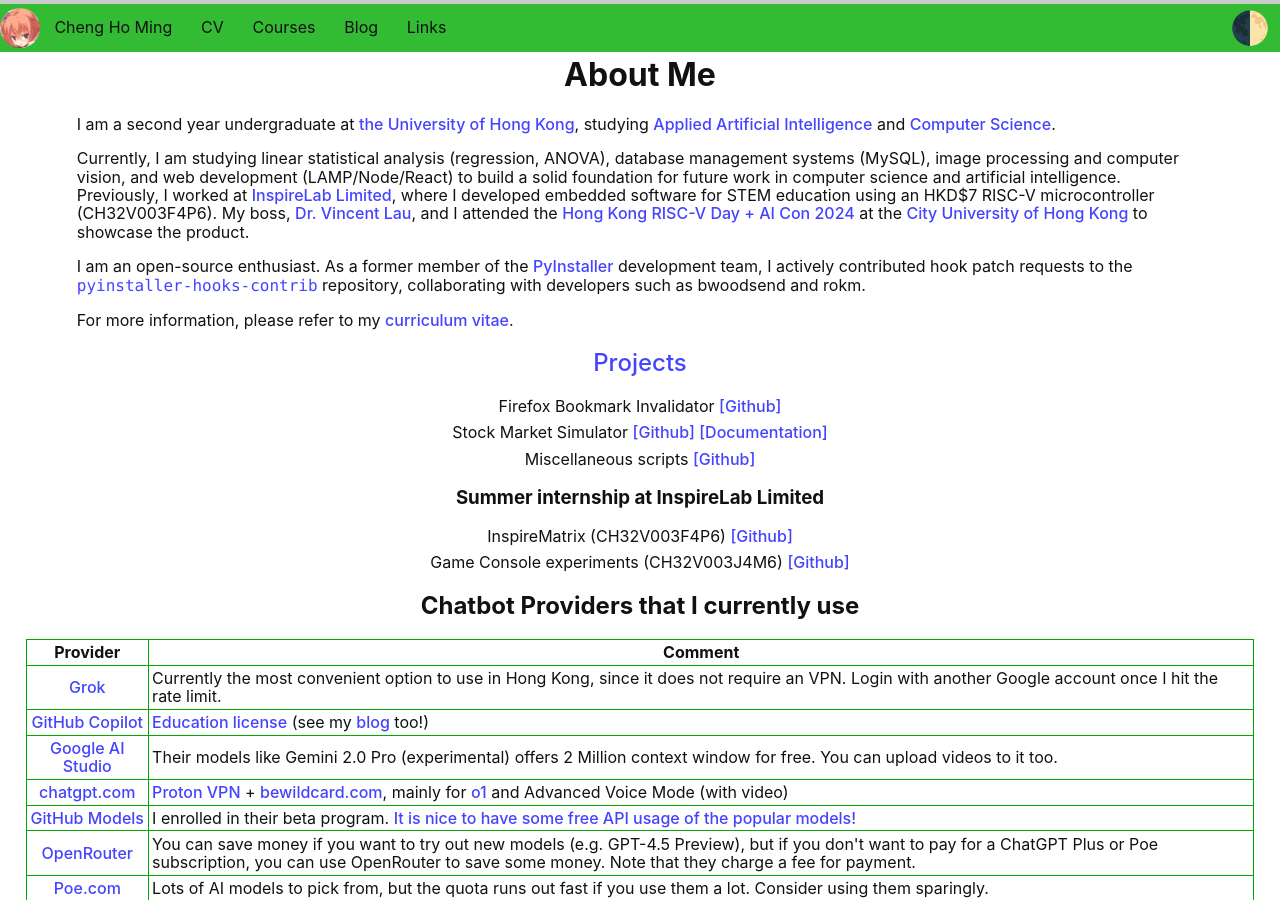
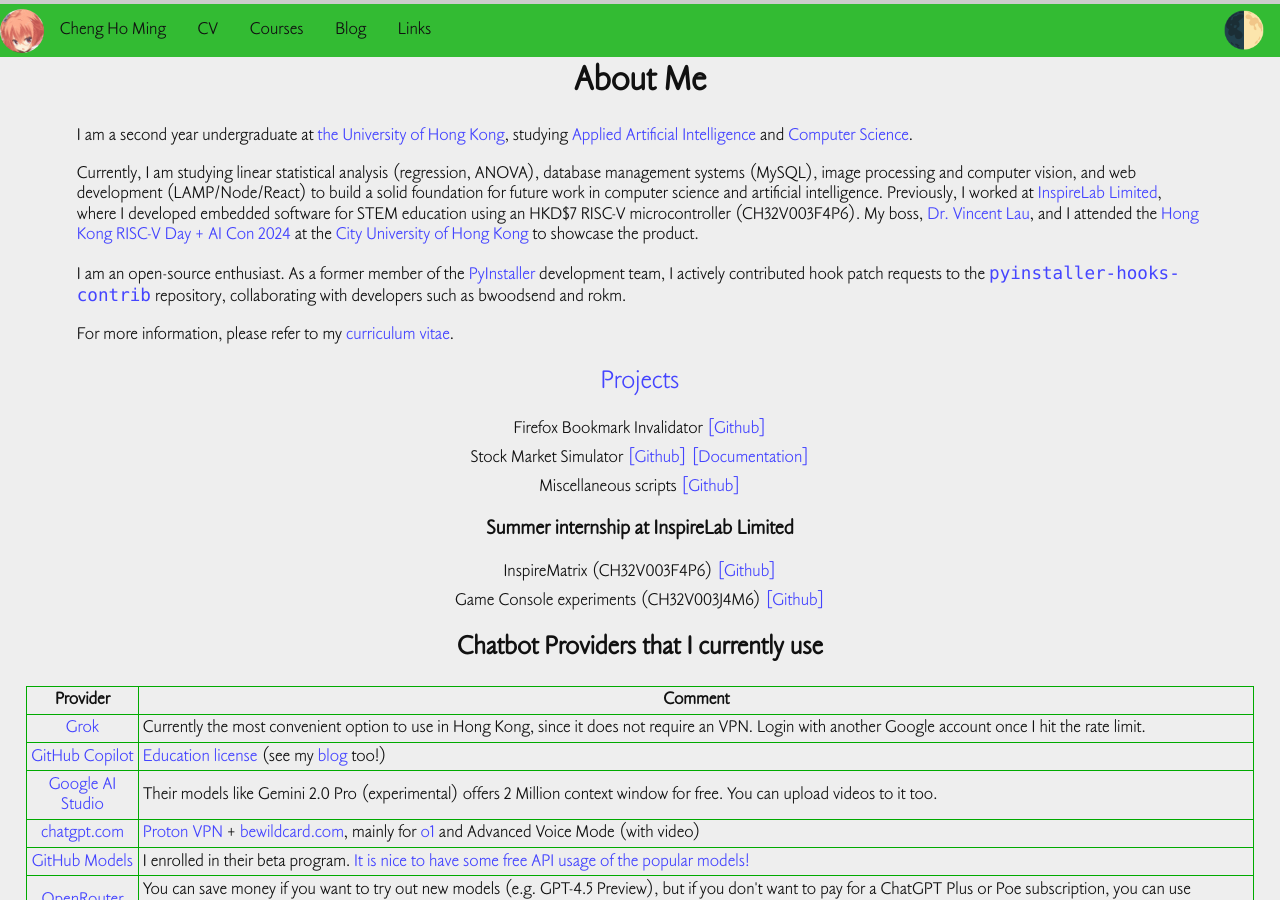
Before and after one commit to eric15342335/eric15342335.github.io, a Jekyll site: the page built from pages/index.html, in a window 1280 px wide and 900 px high. Built offline with Jekyll 4.4.1, drawn with Linux system fonts in a browser that asks for light colours.

Commit message:
Adds alternating fonts and improves performance
Implements a dynamic font switching system that alternates between Claude Sans and Inter based on even/odd days of the month

- Adds new Claude Sans font and font-face declaration
- Adds lazy loading to navbar profile image
- Changes background color to #eee for better readability
- Converts fixed pixel values to relative units (em) for better scaling

```diff
--- a/_includes/navbar.html
+++ b/_includes/navbar.html
@@ -2,7 +2,7 @@
   <div class="scroll-indicator" aria-hidden="true"></div>
   <div class="image-link">
     <a href="https://github.com/eric15342335" aria-label="Eric's GitHub profile">
-      <img src="/favicon.ico" alt="Eric's profile picture" width="40" height="40">
+      <img src="/favicon.ico" alt="Eric's profile picture" loading="lazy" width="40" height="40">
     </a>
     <button class="navbar-toggler-icon" aria-label="Toggle navigation menu bar on mobile devices"></button>
   </div>
--- a/src/css/style.css
+++ b/src/css/style.css
@@ -6,9 +6,18 @@
   font-display: swap;
 }
 
+@font-face {
+  font-family: 'Claude Sans';
+  src: url(/assets/font/Claude-Sans-Std-Regular.otf) format('opentype');
+  font-style: normal;
+  font-weight: normal;
+  font-display: swap;
+  font-size: 125%;
+}
+
 :root {
   /* Light Theme Variables */
-  --bg-color: #fff;
+  --bg-color: #eee;
   --text-color: #111;
   --link-color: #44f;
   --navbar-bg-color: #3b3;
@@ -20,6 +29,17 @@
   --scroll-indicator-height: 0.25em;
   --z-index-navbar: 10;
   --z-index-scroll-indicator: 11;
+  --even-day-font: 'Claude Sans', sans-serif;
+  --odd-day-font: 'Inter', -apple-system, sans-serif;
+}
+
+html.even-day {
+  font-family: var(--even-day-font);
+  font-size: 110%;
+}
+
+html.odd-day {
+  font-family: var(--odd-day-font);
 }
 
 /* Dark Theme Overrides */
@@ -39,8 +59,8 @@
 
 #theme-toggle-label {
   position: fixed;
-  top: 10px;
-  right: 10px;
+  top: 0.4em;
+  right: 0.4em;
   background: none;
   border: none;
   cursor: pointer;
@@ -49,7 +69,6 @@
 }
 
 body {
-  font-family: -apple-system, 'Inter', sans-serif;
   text-align: center;
   padding-top: 2.2em;
   padding-left: var(--body-margin-left-right);
--- a/src/js/script.js
+++ b/src/js/script.js
@@ -174,10 +174,34 @@
   request.send();
 }
 
+function setEvenOddDayFont() {
+  // Get the current day of the month
+  const today = new Date();
+  const dayOfMonth = today.getDate();
+
+  // Check if the day is divisible by 2 (even day)
+  const isEvenDay = dayOfMonth % 2 === 0;
+
+  // Get the HTML element
+  const htmlElement = document.documentElement;
+
+  // Add the appropriate class based on the day
+  if (isEvenDay) {
+    htmlElement.classList.add('even-day');
+  } else {
+    htmlElement.classList.add('odd-day');
+  }
+
+  // Optional: log to console for debugging
+  console.log(`Today is day ${dayOfMonth}, which is an ${isEvenDay ? 'even' : 'odd'} day.`);
+  console.log(`Font set to: ${isEvenDay ? 'Claude Sans' : 'Inter'}`);
+}
+
 /**
  * Ensures that all functionalities are initialized once the DOM is fully loaded.
  */
 function initializeApp() {
+  setEvenOddDayFont();
   attachEventListeners();
   displayVisitorCount();
 }
```
Also changed, not shown: assets/font/Claude-Sans-Std-Regular.otf (added).
